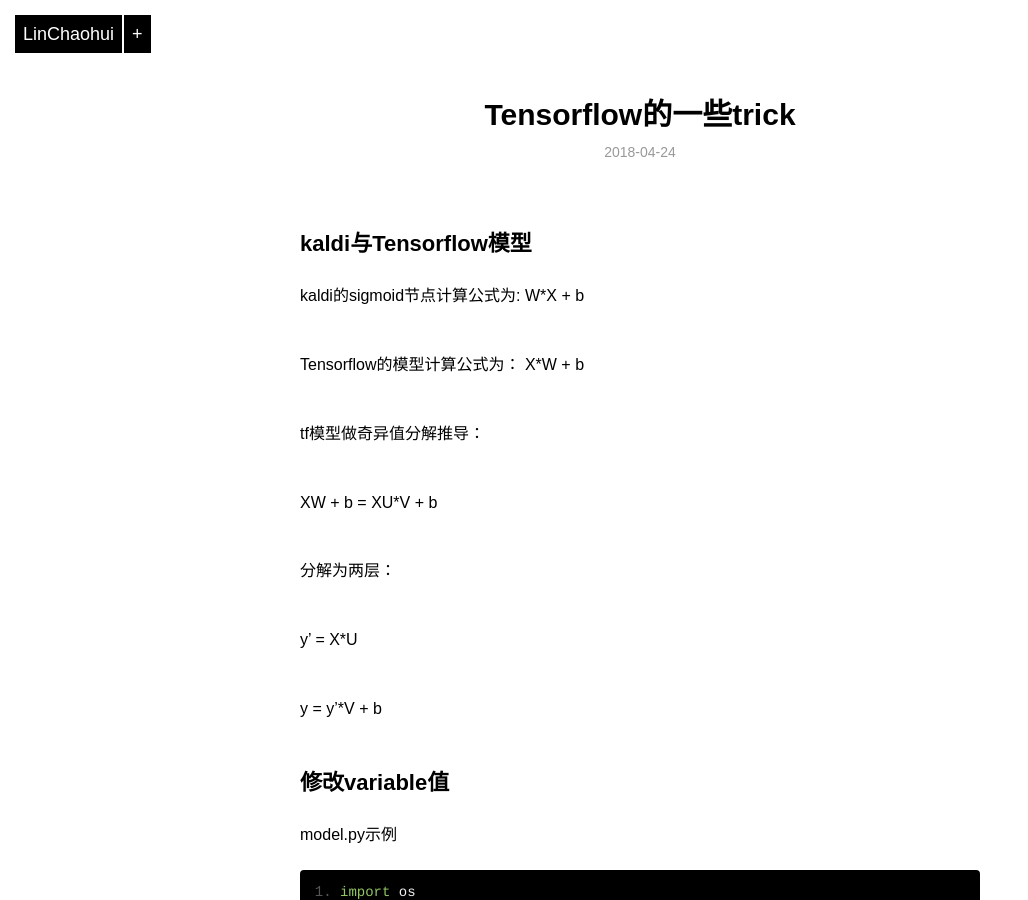
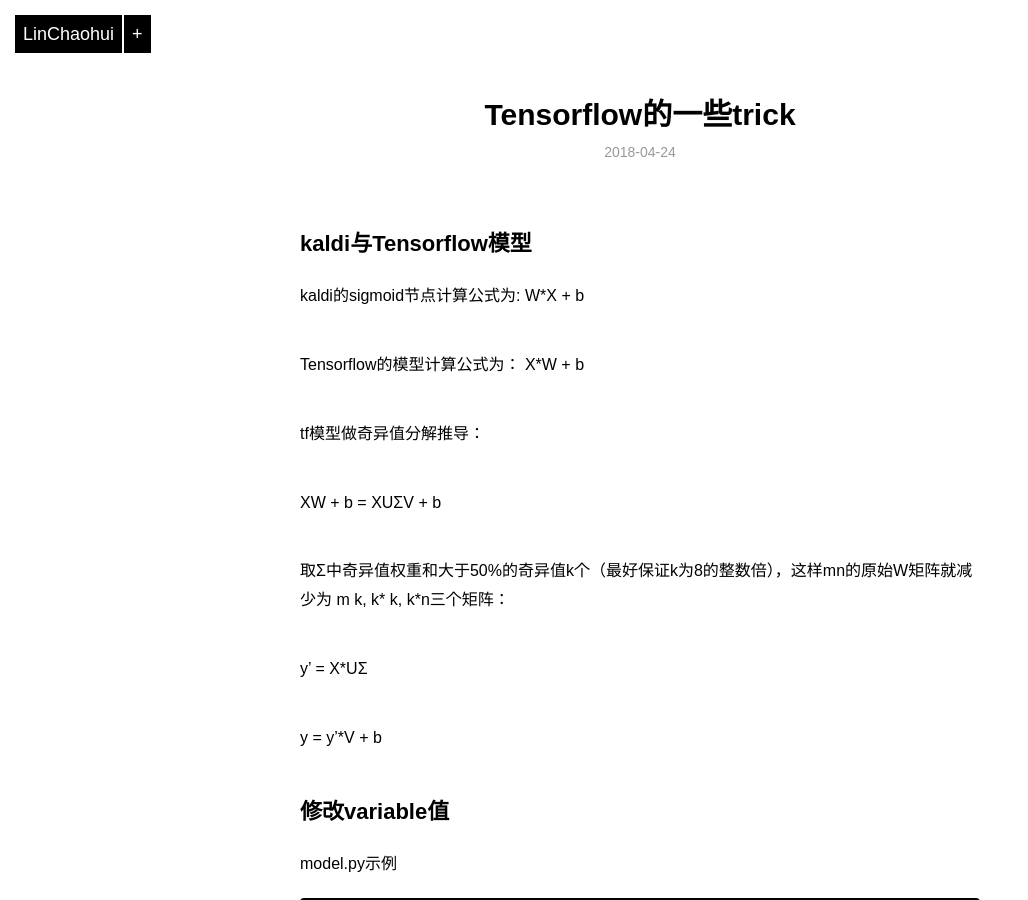
Before and after one commit to chaohui0/chaohui0.github.com, a Jekyll site: the page built from _posts/blog/2018-04-24-tensorflow.md, in a window 1280 px wide and 900 px high. Shown: the whole window, without its empty margins (0-1028 px from the left). Built offline with Jekyll 4.4.1, drawn with Linux system fonts in a browser that asks for light colours.

Commit message:
Update 2018-04-24-tensorflow.md

```diff
--- a/_posts/blog/2018-04-24-tensorflow.md
+++ b/_posts/blog/2018-04-24-tensorflow.md
@@ -11,11 +11,12 @@ Tensorflow的模型计算公式为：  X*W + b
 
 tf模型做奇异值分解推导：
 
-X*W + b = X*U*V + b
+X*W + b = X*UΣV + b
 
-分解为两层：
+取Σ中奇异值权重和大于50%的奇异值k个（最好保证k为8的整数倍），这样m*n的原始W矩阵就减少为 m* k, k* k, k*n三个矩阵：
 
-y' = X*U
+
+y' = X*UΣ
 
 y = y'*V + b
 
```
